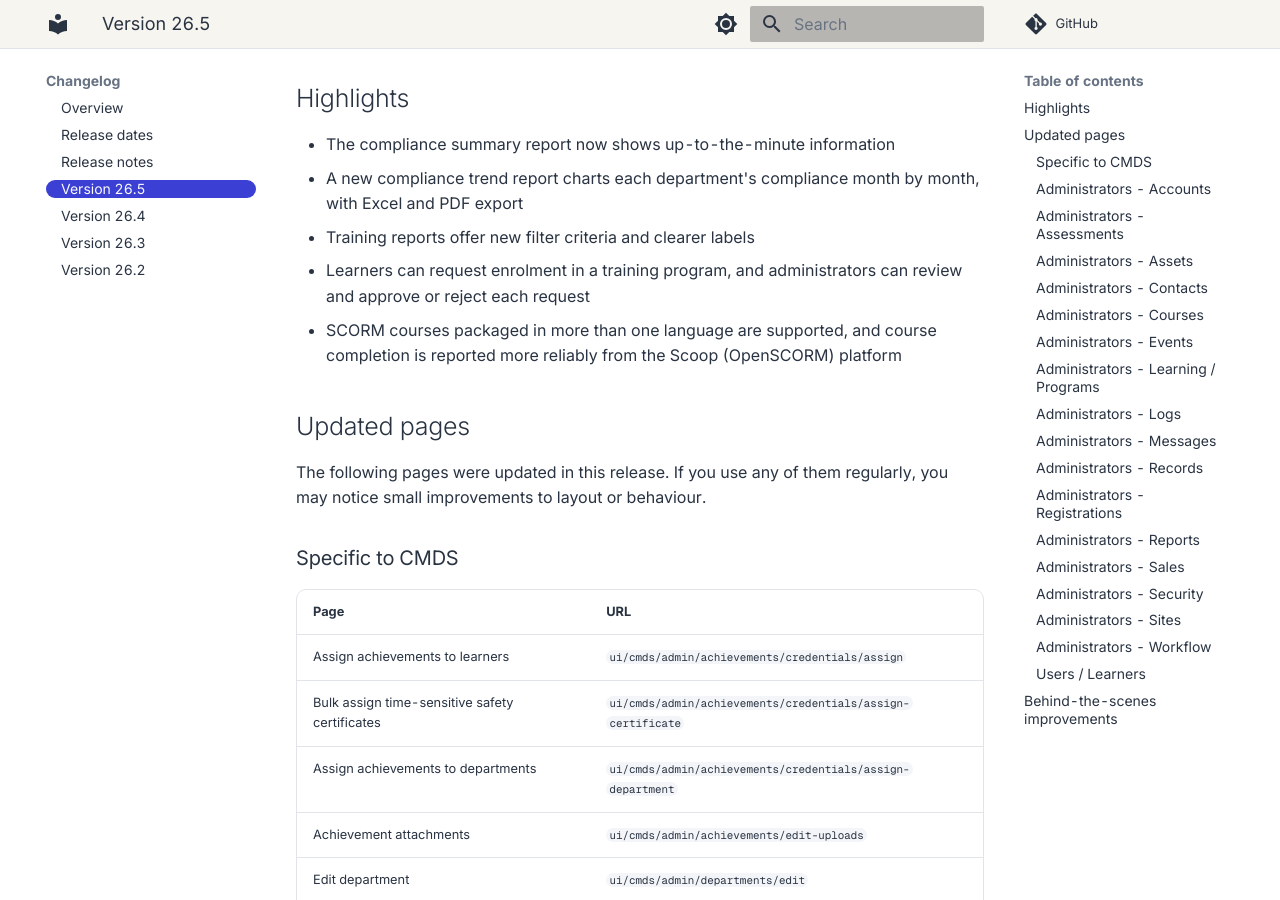
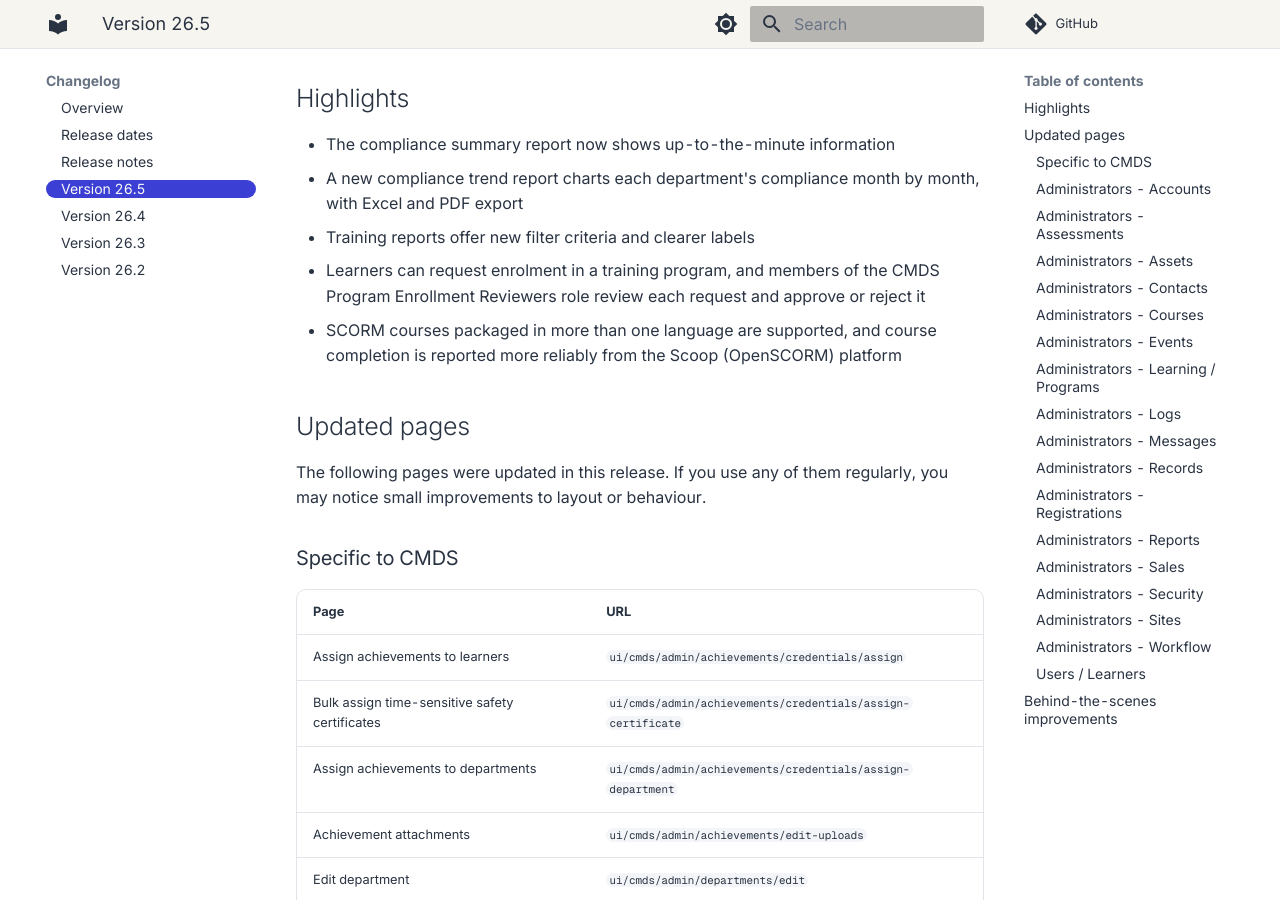
Before and after one commit to cmds-app/docs, an MkDocs documentation site: the page built from docs/changelog/version-26-5.md, in a window 1280 px wide and 900 px high, scrolled down 305 px. Built offline with MkDocs 1.6.1 and Material for MkDocs 9.7.7, drawn with Linux system fonts in a browser that asks for light colours; comment, search, counter and statistics services are not loaded; some of the changed text lies outside the part shown.

Commit message:
docs(changelog): name the 26.5 enrolment reviewer role and drop the search box
Only members of the CMDS Program Enrollment Reviewers role can decide a
program enrolment request, and the admin search box is hidden for CMDS
in 26.5.

```diff
--- a/docs/changelog/version-26-5.md
+++ b/docs/changelog/version-26-5.md
@@ -9,7 +9,7 @@ Version 26.5 is a major release. It updates 116 pages across the platform, along
 - The compliance summary report now shows up-to-the-minute information
 - A new compliance trend report charts each department's compliance month by month, with Excel and PDF export
 - Training reports offer new filter criteria and clearer labels
-- Learners can request enrolment in a training program, and administrators can review and approve or reject each request
+- Learners can request enrolment in a training program, and members of the CMDS Program Enrollment Reviewers role review each request and approve or reject it
 - SCORM courses packaged in more than one language are supported, and course completion is reported more reliably from the Scoop (OpenSCORM) platform
 
 ## Updated pages
```
Also changed, not shown: other parts of docs/changelog/version-26-5.md (+1 -1 lines).
